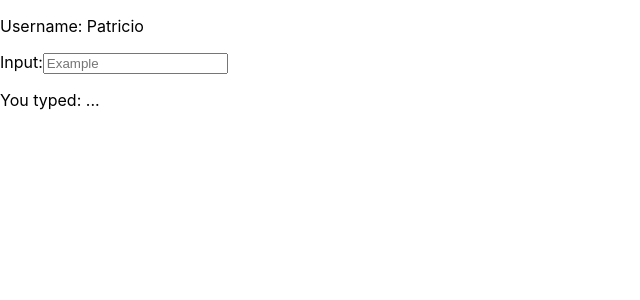
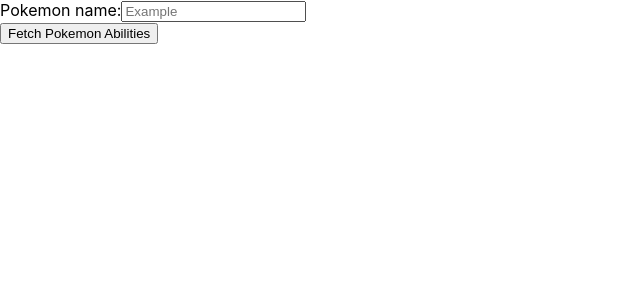
Before and after one commit to patricio0312rev/react-testing-typescript, a React (Create React App) app: page / in a window 1280 px wide. Shown: the top 300 px of the page, without its empty margins (0-640 px from the left). Built offline with nearby package versions, Linux system fonts and the light colour scheme.

Commit message:
Implementando test para componente Pokemon

```diff
--- a/package.json
+++ b/package.json
@@ -11,6 +11,7 @@
     "@types/node": "^16.11.21",
     "@types/react": "^17.0.38",
     "@types/react-dom": "^17.0.11",
+    "axios": "^0.25.0",
     "react": "^17.0.2",
     "react-dom": "^17.0.2",
     "react-scripts": "5.0.0",
--- /dev/null
+++ b/src/Pokemon.tsx
@@ -0,0 +1,62 @@
+import React, { useState } from 'react';
+import Axios from 'axios';
+import CustomInput from './CustomInput';
+
+const pokemonApiUri = 'https://pokeapi.co/api/v2';
+
+type Ability = {
+    ability: {
+        name: string;
+        url: string;
+    };
+    is_hidden: boolean;
+    slot: number;
+}
+
+function Pokemon() {
+    const [pokemonName, setPokemonName] = useState('');
+    const [pokemonAbilities, setPokemonAbilities] = useState<Ability[]>([]);
+    const [error, setError] = useState(null);
+
+    async function handleFetch(event) {
+        let result;
+
+        try {
+            result = await Axios.get(`${pokemonApiUri}/pokemon/${pokemonName}`);
+            setPokemonAbilities(result.data.abilities);
+        } catch(err) {
+            setPokemonAbilities([]);
+            setError(err);
+        }
+    }
+
+    function handleChange(event: React.ChangeEvent<HTMLInputElement>) {
+        setPokemonName(event.target.value);
+    }
+
+    return (
+        <div>
+            <CustomInput value={pokemonName} onChange={handleChange}>
+                Pokemon name:
+            </CustomInput>
+
+            <button type="button" onClick={handleFetch}>
+                Fetch Pokemon Abilities
+            </button>
+            { error && <span>Something went wrong...</span>}
+            <ul>
+                {
+                    pokemonAbilities.map((ability) => {
+                        return (
+                            <li key={ability.ability.name}>
+                                <a href={ability.ability.url}>{ability.ability.name}</a>
+                            </li>
+                        );
+                    })
+                }
+            </ul>
+        </div>
+    );
+}
+
+export default Pokemon;
--- a/src/index.tsx
+++ b/src/index.tsx
@@ -3,10 +3,12 @@
 import './index.css';
 import App from './App';
 import reportWebVitals from './reportWebVitals';
+import Pokemon from './Pokemon';
 
 ReactDOM.render(
   <React.StrictMode>
-    <App />
+    {/* <App /> */}
+    <Pokemon />
   </React.StrictMode>,
   document.getElementById('root')
 );
```
Also changed, not shown: 2 other files (tests, documents, lock files or other folders).
